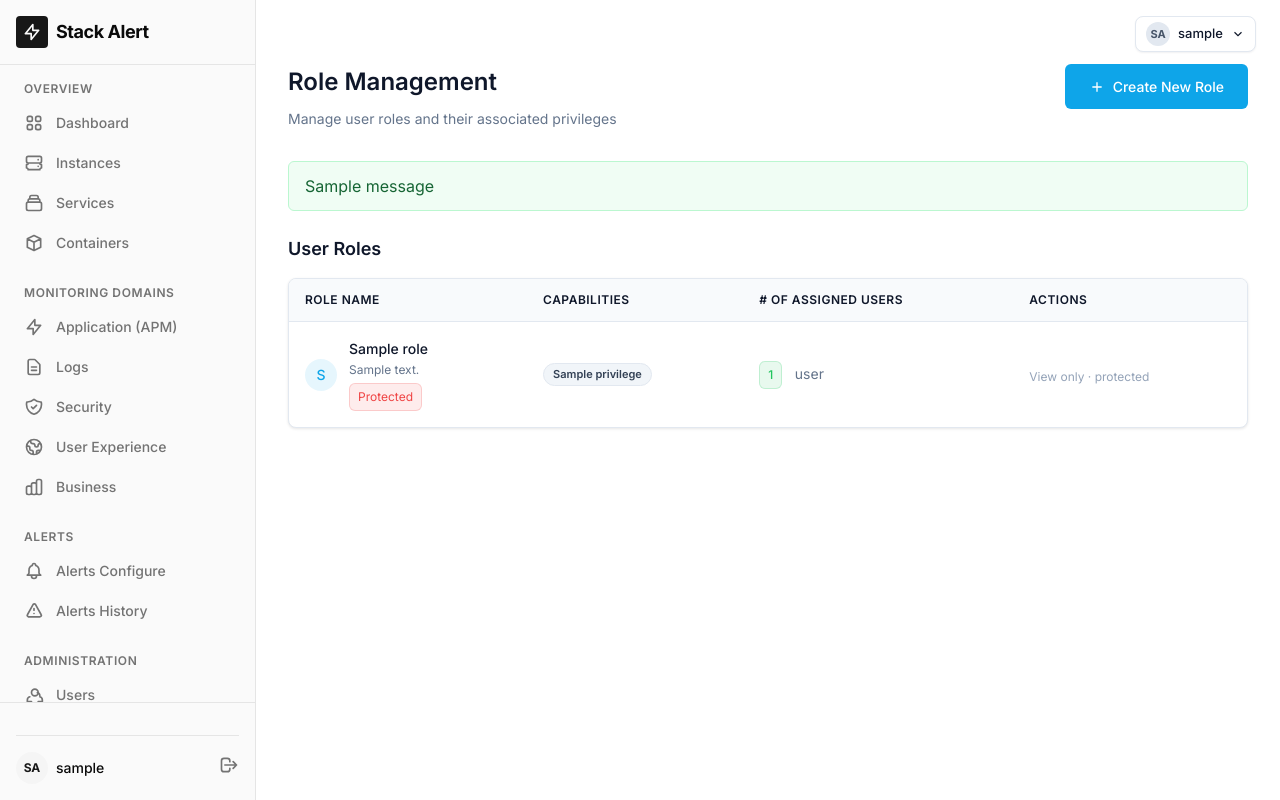
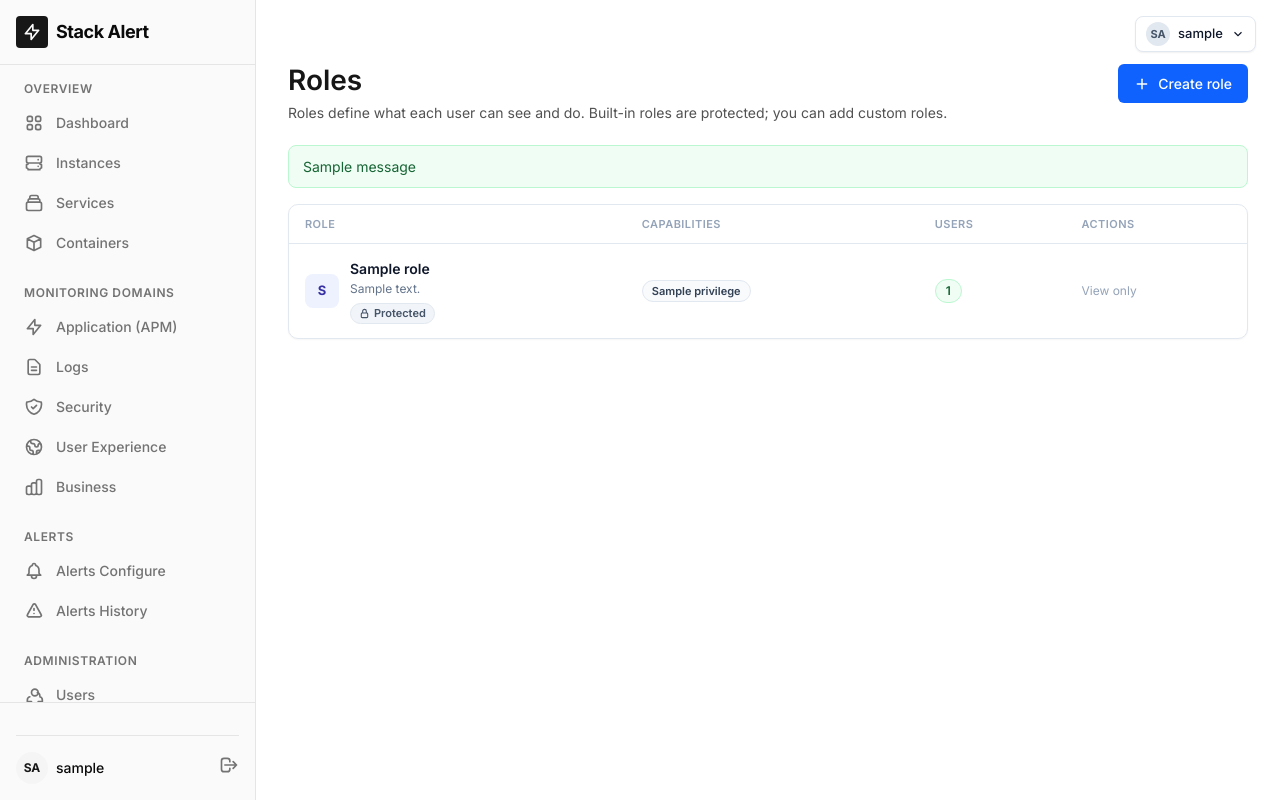
Before and after one commit to Praveenamin/stacksense, a Django app: page /roles/ in a window 1280 px wide. Run offline with Django 5.2, Linux system fonts and the light colour scheme; a user stored in the database is signed in; tables that the repository leaves empty hold one stand-in row (values such as "Sample post"); one stand-in notice (Sample message) is shown; style sheets or scripts are compiled from the project's sources; parts of the project's set-up code (start-up, migrations or seed data) failed here and were passed over.

Commit message:
Roles page: restyle to the dashboard design system
Rebuild role_management.html on the dashboard tokens (Inter, #0f62fe accent,
#e2e8f0 10px card + soft shadow, muted-uppercase table headers, rounded
pills) replacing the old sky-blue theme. Capability chips, a subtle
'Protected' lock badge, user-count pill, and consistent Edit/Delete/Create
buttons; protected built-ins stay view-only. Behaviour unchanged.

Co-Authored-By: Claude Opus 4.8 <noreply@anthropic.com>

```diff
--- a/core/templates/core/role_management.html
+++ b/core/templates/core/role_management.html
@@ -1,326 +1,128 @@
 {% extends "core/base.html" %}
 {% load static %}
-{% load rbac_tags %}
 
-{% block title %}Role Management - StackWatch{% endblock %}
-
-{% block bodyclass %}role-management-page{% endblock %}
+{% block title %}Roles - Stack Alert{% endblock %}
 
 {% block extrahead %}
 <style>
-    .page-header {
-        margin-bottom: 32px;
-    }
-    .page-title {
-        font-size: 24px;
-        font-weight: 600;
-        color: #0f172a;
-        margin: 0 0 8px 0;
-    }
-    .page-subtitle {
-        font-size: 14px;
-        color: #64748b;
-        margin: 0;
-    }
-    .header-actions {
-        display: flex;
-        gap: 12px;
-    }
-    .btn-primary {
-        display: inline-flex;
-        align-items: center;
-        justify-content: center;
-        padding: 12px 24px;
-        font-size: 14px;
-        font-weight: 500;
-        color: #ffffff;
-        background-color: #0ea5e9;
-        border: none;
-        border-radius: 6px;
-        text-decoration: none;
-        cursor: pointer;
-        transition: background-color 150ms ease;
-    }
-    .btn-primary:hover {
-        background-color: #0284c7;
-    }
-    .alert {
-        padding: 12px 16px;
-        border-radius: 6px;
-        margin-bottom: 16px;
-        display: flex;
-        align-items: center;
-        gap: 12px;
-    }
-    .alert-error {
-        background-color: #fef2f2;
-        border: 1px solid #fecaca;
-        color: #991b1b;
-    }
-    .alert-success {
-        background-color: #f0fdf4;
-        border: 1px solid #bbf7d0;
-        color: #166534;
-    }
-    .section-title {
-        font-size: 18px;
-        font-weight: 600;
-        color: #0f172a;
-        margin: 0 0 16px 0;
-    }
-    .table-card {
-        background-color: #ffffff;
-        border: 1px solid #e2e8f0;
-        border-radius: 8px;
-        box-shadow: 0 1px 3px rgba(0,0,0,0.1);
-        overflow: hidden;
-    }
-    .data-table {
-        width: 100%;
-        border-collapse: collapse;
-    }
-    .data-table thead {
-        background-color: #f8fafc;
-    }
-    .data-table th {
-        padding: 12px 16px;
-        text-align: left;
-        font-weight: 600;
-        color: #0f172a;
-        font-size: 12px;
-        text-transform: uppercase;
-        letter-spacing: 0.5px;
-        border-bottom: 1px solid #e2e8f0;
-    }
-    .data-table td {
-        padding: 16px;
-        border-bottom: 1px solid #e2e8f0;
-        color: #0f172a;
-        vertical-align: middle;
-    }
-    .data-table tbody tr:last-child td {
-        border-bottom: none;
-    }
-    .data-table tbody tr:hover {
-        background-color: #f8fafc;
-    }
-    .role-avatar {
-        width: 32px;
-        height: 32px;
-        background-color: rgba(14, 165, 233, 0.1);
-        border-radius: 50%;
-        display: flex;
-        align-items: center;
-        justify-content: center;
-        flex-shrink: 0;
-        font-size: 14px;
-        font-weight: 500;
-        color: #0ea5e9;
-    }
-    .role-info {
-        display: flex;
-        align-items: center;
-        gap: 12px;
-    }
-    .role-name {
-        font-size: 14px;
-        font-weight: 500;
-        color: #0f172a;
-        margin-bottom: 2px;
-    }
-    .role-description {
-        font-size: 12px;
-        color: #64748b;
-    }
-    .protected-badge {
-        background-color: rgba(239, 68, 68, 0.1);
-        color: #ef4444;
-        border: 1px solid rgba(239, 68, 68, 0.2);
-        font-size: 12px;
-        padding: 4px 8px;
-        border-radius: 6px;
-        margin-top: 4px;
-        display: inline-block;
-    }
-    .table-text {
-        font-size: 14px;
-        color: #64748b;
-    }
-    .count-badge {
-        display: inline-block;
-        background-color: rgba(14, 165, 233, 0.1);
-        color: #0ea5e9;
-        border: 1px solid rgba(14, 165, 233, 0.2);
-        padding: 4px 8px;
-        border-radius: 6px;
-        font-size: 12px;
-        font-weight: 500;
-        margin-right: 8px;
-    }
-    .count-badge-success {
-        background-color: rgba(34, 197, 94, 0.1);
-        color: #22c55e;
-        border-color: rgba(34, 197, 94, 0.2);
-    }
-    .action-buttons {
-        display: flex;
-        gap: 8px;
-    }
-    .btn-edit {
-        display: inline-flex;
-        align-items: center;
-        justify-content: center;
-        padding: 6px 12px;
-        font-size: 14px;
-        font-weight: 500;
-        color: #0f172a;
-        background-color: #ffffff;
-        border: 1px solid #e2e8f0;
-        border-radius: 6px;
-        text-decoration: none;
-        cursor: pointer;
-        transition: all 150ms ease;
-    }
-    .btn-edit:hover {
-        background-color: #f8fafc;
-        border-color: #cbd5e1;
-    }
-    .btn-delete {
-        display: inline-flex;
-        align-items: center;
-        justify-content: center;
-        padding: 6px 12px;
-        font-size: 14px;
-        font-weight: 500;
-        color: #ffffff;
-        background-color: #ef4444;
-        border: none;
-        border-radius: 6px;
-        cursor: pointer;
-        transition: background-color 150ms ease;
-    }
-    .btn-delete:hover {
-        background-color: #dc2626;
-    }
-    .empty-state {
-        text-align: center;
-        padding: 48px 32px;
-        background-color: #ffffff;
-        border: 1px solid #e2e8f0;
-        border-radius: 8px;
-    }
-    .empty-state-icon {
-        width: 64px;
-        height: 64px;
-        color: #94a3b8;
-        margin: 0 auto 24px auto;
-    }
-    .empty-state-title {
-        font-size: 18px;
-        font-weight: 600;
-        color: #0f172a;
-        margin: 0 0 8px 0;
-    }
-    .empty-state-text {
-        font-size: 14px;
-        color: #64748b;
-        margin: 0 0 24px 0;
-    }
+    /* Roles page — matches the dashboard design system (Inter, #0f62fe accent,
+       #e2e8f0 10px cards, muted-uppercase table headers). */
+    .rm-head { display:flex; justify-content:space-between; align-items:flex-start; gap:16px; flex-wrap:wrap; margin-bottom:22px; }
+    .rm-title { font-size:28px; font-weight:600; color:#161616; margin:0 0 4px 0; line-height:1.2; }
+    .rm-sub { font-size:14px; color:#525252; margin:0; }
+    .rm-btn { display:inline-flex; align-items:center; gap:8px; background:#0f62fe; color:#fff; border:none;
+              padding:9px 16px; font-size:14px; font-weight:500; border-radius:6px; text-decoration:none; cursor:pointer; }
+    .rm-btn:hover { background:#0353e9; }
+    .rm-btn:focus-visible { outline:3px solid #93c5fd; outline-offset:2px; }
+
+    .rm-alert { font-size:14px; border-radius:8px; padding:10px 14px; margin-bottom:16px; }
+    .rm-alert.ok { background:#f0fdf4; border:1px solid #bbf7d0; color:#166534; }
+    .rm-alert.err { background:#fef2f2; border:1px solid #fecaca; color:#b91c1c; }
+
+    .rm-card { background:#fff; border:1px solid #e2e8f0; border-radius:10px; box-shadow:0 1px 2px rgba(15,23,42,.04); overflow:hidden; }
+    .rm-table { width:100%; border-collapse:collapse; font-size:13px; }
+    .rm-table th { text-align:left; font-size:11px; font-weight:600; color:#94a3b8; text-transform:uppercase;
+                   letter-spacing:.04em; padding:11px 16px; border-bottom:1px solid #e2e8f0; white-space:nowrap; }
+    .rm-table td { padding:14px 16px; border-bottom:1px solid #f1f5f9; color:#334155; vertical-align:middle; }
+    .rm-table tr:last-child td { border-bottom:none; }
+
+    .rm-role { display:flex; align-items:center; gap:11px; }
+    .rm-avatar { width:34px; height:34px; border-radius:8px; background:#eef2ff; color:#3730a3; flex-shrink:0;
+                 display:inline-flex; align-items:center; justify-content:center; font-size:13px; font-weight:700; }
+    .rm-name { font-size:14px; font-weight:600; color:#0f172a; }
+    .rm-desc { font-size:12px; color:#64748b; margin-top:1px; }
+    .rm-protected { display:inline-flex; align-items:center; gap:4px; font-size:11px; font-weight:600; color:#475569;
+                    background:#f1f5f9; border:1px solid #e2e8f0; border-radius:999px; padding:1px 8px; margin-top:5px; }
+
+    .rm-cap { display:inline-block; font-size:11px; font-weight:600; color:#334155; background:#f8fafc;
+              border:1px solid #e2e8f0; border-radius:999px; padding:2px 9px; white-space:nowrap; }
+    .rm-users { display:inline-block; font-size:12px; font-weight:600; color:#166534; background:#f0fdf4;
+                border:1px solid #bbf7d0; border-radius:999px; padding:2px 10px; }
+
+    .rm-actions { display:flex; gap:8px; }
+    .rm-edit { display:inline-flex; align-items:center; padding:6px 12px; font-size:13px; font-weight:500; color:#0f172a;
+               background:#fff; border:1px solid #e2e8f0; border-radius:6px; text-decoration:none; cursor:pointer; }
+    .rm-edit:hover { background:#f8fafc; border-color:#cbd5e1; }
+    .rm-del { display:inline-flex; align-items:center; padding:6px 12px; font-size:13px; font-weight:500; color:#fff;
+              background:#da1e28; border:none; border-radius:6px; cursor:pointer; }
+    .rm-del:hover { background:#b91c1c; }
+    .rm-muted { font-size:12px; color:#94a3b8; }
+
+    .rm-empty { background:#fff; border:1px dashed #cbd5e1; border-radius:12px; padding:44px 32px; text-align:center; }
+    .rm-empty h3 { font-size:16px; font-weight:600; color:#0f172a; margin:10px 0 6px; }
+    .rm-empty p { font-size:14px; color:#64748b; margin:0 0 18px; }
 </style>
 {% endblock %}
 
 {% block content %}
-<!-- Page Header -->
-<div class="page-header">
-    <div style="display: grid; grid-template-columns: 1fr auto; gap: 24px; align-items: flex-start;">
+<div class="rm-head">
     <div>
-            <h1 class="page-title">Role Management</h1>
-            <p class="page-subtitle">Manage user roles and their associated privileges</p>
+        <h1 class="rm-title">Roles</h1>
+        <p class="rm-sub">Roles define what each user can see and do. Built-in roles are protected; you can add custom roles.</p>
+    </div>
+    {% if can_manage_roles %}
+    <a href="{% url 'create_role' %}" class="rm-btn">
+        <svg width="16" height="16" viewBox="0 0 24 24" fill="none" stroke="currentColor" stroke-width="2.2" stroke-linecap="round"><line x1="12" y1="5" x2="12" y2="19"/><line x1="5" y1="12" x2="19" y2="12"/></svg>
+        Create role
+    </a>
+    {% endif %}
 </div>
 
-        <!-- Action Buttons -->
-        {% if can_manage_roles %}
-        <div class="header-actions">
-            <a href="/roles/create/" class="btn-primary">
-                <svg viewBox="0 0 24 24" width="16" height="16" fill="currentColor" style="margin-right: 8px;">
-                    <path d="M19 13h-6v6h-2v-6H5v-2h6V5h2v6h6v2z"/>
-                </svg>
-                Create New Role
-            </a>
-        </div>
-        {% endif %}
-    </div>
-</div>
-
-<!-- Messages -->
 {% if messages %}
-<div style="max-width: 100%; margin-bottom: 24px;">
     {% for message in messages %}
-    <div class="alert {% if message.tags == 'error' %}alert-error{% else %}alert-success{% endif %}">
-        <span>{{ message }}</span>
-    </div>
+    <div class="rm-alert {% if message.tags == 'error' %}err{% else %}ok{% endif %}">{{ message }}</div>
     {% endfor %}
-</div>
 {% endif %}
 
-<!-- Roles Table -->
-<section style="margin-bottom: 32px;">
-    <h2 class="section-title">User Roles</h2>
-
 {% if roles %}
-    <div class="table-card">
-        <table class="data-table">
+<div class="rm-card">
+    <table class="rm-table">
         <thead>
             <tr>
-                    <th>Role Name</th>
-                    <th>Capabilities</th>
-                    <th># of Assigned Users</th>
-                    <th>Actions</th>
+                <th scope="col">Role</th>
+                <th scope="col">Capabilities</th>
+                <th scope="col">Users</th>
+                <th scope="col">Actions</th>
             </tr>
         </thead>
         <tbody>
             {% for role in roles %}
             <tr>
                 <td>
-                        <div class="role-info">
-                            <div class="role-avatar">
-                                {{ role.name|first|upper }}
-                            </div>
+                    <div class="rm-role">
+                        <span class="rm-avatar">{{ role.name|first|upper }}</span>
                         <div>
-                                <div class="role-name">{{ role.name }}</div>
-                                {% if role.description %}
-                                <div class="role-description">{{ role.description|truncatechars:60 }}</div>
-                                {% endif %}
+                            <div class="rm-name">{{ role.name }}</div>
+                            {% if role.description %}<div class="rm-desc">{{ role.description|truncatechars:70 }}</div>{% endif %}
                             {% if role.is_protected %}
-                                <span class="protected-badge">Protected</span>
+                            <span class="rm-protected" title="Built-in role — cannot be edited or deleted">
+                                <svg width="11" height="11" viewBox="0 0 24 24" fill="none" stroke="currentColor" stroke-width="2.4"><rect x="5" y="11" width="14" height="10" rx="2"/><path d="M8 11V7a4 4 0 0 1 8 0v4"/></svg>
+                                Protected
+                            </span>
                             {% endif %}
                         </div>
                     </div>
                 </td>
                 <td>
-                        <div style="display:flex;flex-wrap:wrap;gap:4px;max-width:560px;">
+                    <div style="display:flex;flex-wrap:wrap;gap:5px;max-width:560px;">
                         {% for rp in role.role_privileges.all %}
-                            <span style="font-size:11px;font-weight:600;color:#334155;background:#f1f5f9;border:1px solid #e2e8f0;border-radius:999px;padding:2px 9px;white-space:nowrap;">{{ rp.privilege.label }}</span>
+                        <span class="rm-cap">{{ rp.privilege.label }}</span>
                         {% empty %}
-                            <span class="table-text" style="color:#94a3b8;">No capabilities</span>
+                        <span class="rm-muted">No capabilities</span>
                         {% endfor %}
                     </div>
                 </td>
-                    <td>
-                        <span class="count-badge count-badge-success">{{ role.user_count }}</span>
-                        <span class="table-text">user{{ role.user_count|pluralize }}</span>
-                    </td>
+                <td><span class="rm-users">{{ role.user_count }}</span></td>
                 <td>
                     {% if can_manage_roles and not role.is_protected %}
-                        <div class="action-buttons">
-                            <a href="/roles/edit/{{ role.id }}/" class="btn-edit">Edit</a>
-                            <form action="/roles/delete/{{ role.id }}/" method="post" style="display: inline;">
-                                {% csrf_token %}
-                                <button type="submit" class="btn-delete" onclick="return confirm('Are you sure you want to delete the role \"{{ role.name }}\"? This action cannot be undone.')">Delete</button>
+                    <div class="rm-actions">
+                        <a href="{% url 'edit_role' role.id %}" class="rm-edit">Edit</a>
+                        <form action="{% url 'delete_role' role.id %}" method="post" style="display:inline;">{% csrf_token %}
+                            <button type="submit" class="rm-del" onclick="return confirm('Delete the role \"{{ role.name }}\"? This cannot be undone.')">Delete</button>
                         </form>
                     </div>
                     {% else %}
-                        <span style="font-size: 12px; color: #94a3b8;">{% if role.is_protected %}View only · protected{% else %}—{% endif %}</span>
+                    <span class="rm-muted">{% if role.is_protected %}View only{% else %}—{% endif %}</span>
                     {% endif %}
                 </td>
             </tr>
@@ -329,18 +131,11 @@
     </table>
 </div>
 {% else %}
-    <div class="empty-state">
-        <div class="empty-state-icon">
-            <svg fill="currentColor" viewBox="0 0 20 20">
-                <path fill-rule="evenodd" d="M10 9a3 3 0 100-6 3 3 0 000 6zm-7 9a7 7 0 1114 0H3z" clip-rule="evenodd"/>
-            </svg>
-        </div>
-        <h3 class="empty-state-title">No Roles Found</h3>
-        <p class="empty-state-text">No roles have been created yet. Create your first role to get started.</p>
-        {% if can_manage_roles %}
-        <a href="/roles/create/" class="btn-primary">Create First Role</a>
-        {% endif %}
+<div class="rm-empty">
+    <svg width="34" height="34" viewBox="0 0 24 24" fill="none" stroke="#94a3b8" stroke-width="1.8"><path d="M17 21v-2a4 4 0 0 0-4-4H5a4 4 0 0 0-4 4v2"/><circle cx="9" cy="7" r="4"/><path d="M23 21v-2a4 4 0 0 0-3-3.87"/></svg>
+    <h3>No roles yet</h3>
+    <p>Create your first role to get started.</p>
+    {% if can_manage_roles %}<a href="{% url 'create_role' %}" class="rm-btn">Create role</a>{% endif %}
 </div>
 {% endif %}
-</section>
 {% endblock %}
```
Lines whose indentation alone changed are shown as unchanged.
